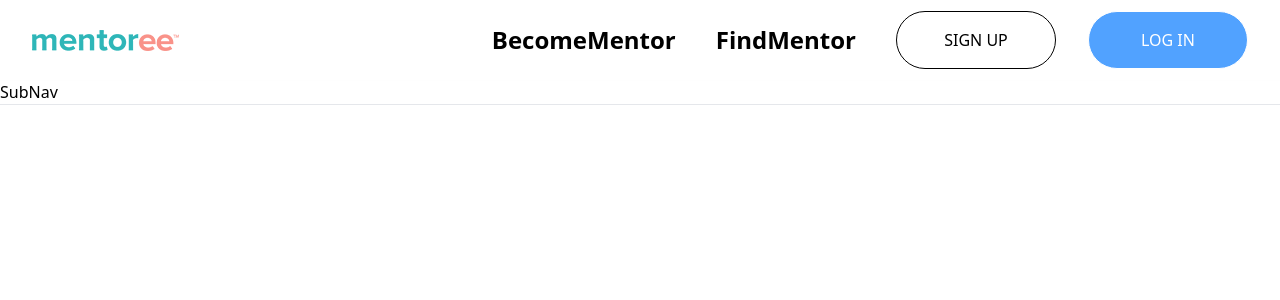
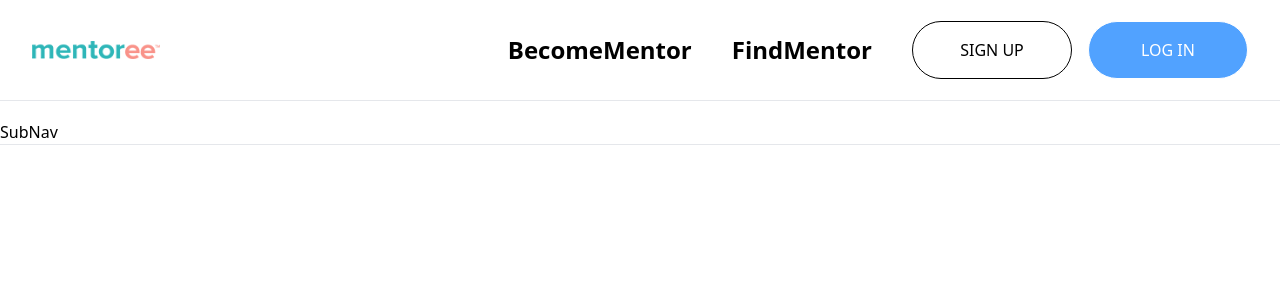
Before and after one commit to ADEDANCE/Mentor-Link, a React (Vite) app: page / in a window 1280 px wide. Shown: the top 300 px of the page. Built offline with nearby package versions, Linux system fonts and the light colour scheme.

Commit message:
update new file

```diff
--- a/src/Component/Navber.jsx
+++ b/src/Component/Navber.jsx
@@ -20,32 +20,32 @@ const Navber = () => {
 
     const SignUPButton = []
   return (
-    <div className=' relative' >
-              <nav className=' fixed bg-white/90 border-gray-100 top-0 right-0 left-0 z-50 border-b'>
-          <div className=' w-full container  items-center mx-auto flex  justify-between px-4 sm:px-6 lg:px-8 h-20 md:h20 gap-4'>
-                <div className=' flex items-center gap-1'>
-                       <img src={Mentoreelogo} alt="" />
+    <div className='' >
+              <nav className=' fixed bg-white/90 border-gray-200 top-0 right-0 left-0 z-50 border-b'>
+          <div className=' w-full container  items-center mx-auto flex  justify-between px-4 sm:px-6 lg:px-8 h-25 md:h20 gap-4'>
+                <div  className='flex-shrink-0 w-32'>
+                       <img src={Mentoreelogo} alt="" className=' w-full object-contain' />
                 </div>
                 <div>
 
                 </div>
-                <div className=' flex justify-between gap-8'>
-                      <button onClick={ () => setIsmenuOpen(!isMenuopen) } className=' md:hidden p-2' >
+                <div className=' flex justify-between '>
+                      <button onClick={ () => setIsmenuOpen(!isMenuopen) } className=' lg:hidden p-2  bg-blue-400 rounded-full ' >
                                 {
-                                    isMenuopen ? <HiX className=' size-6' />  : <HiMenu />
+                                    isMenuopen ? <HiX  className=' size-8' />  : <HiMenu className=' size-8' />
                                 }
                       </button>
 
-                      <div className='hidden items-center md:flex gap-10'>
+                         <div className='hidden items-center  lg:flex gap-10'>
                             {
                               navLink.map((link, index) => (
                                   <a key={index} href={link.href}
                                    onClick={() => setActivelink(link.href)}
-                                   className=' text-2xl font-bold hover:text-blue-400'
+                                   className=' text-2xl font-bold  hover:text-blue-400'
                                   >{link.label} </a>
                               ))
                             }
-                             <div className=' flex justify-between gap-8'>
+                             <div className=' flex justify-between gap-4'>
                             <button className=' border rounded-full text-black hover:bg-blue-400 hover:text-white  p-4 w-40'>SIGN UP</button>
                             <button className='text-white bg-blue-400 rounded-full p-4 w-40 hover:bg-white hover:text-black border'>LOG IN</button>
                       </div>
@@ -55,17 +55,19 @@ const Navber = () => {
     </nav>
 
 
-                <div className=' w-full container pt-20 '>
+                <div className=' w-full container pt-30  '>
                {
-                         isMenuopen && (
-                            <div className=' flex flex-col gap-4 md:hidden border-b border-gray-300  pb-5'>
+                        isMenuopen && (
+                           <div className='flex flex-col  gap-4 lg:hidden border-b z-50 border-gray-300 pb-5 left-0 right-0'>
                                         {navLink.map((link, index) => (
                                           <a key={index} href={link.href} onClick={() => {
                                             setActivelink(link.href);
                                             setIsmenuOpen(false);
                                           }}
-                                           className=' text-2xl font-semibold flex justify-between  '
-                                          >{link.label} <HiArrowRight className=' text-gray-700 size-6' /> </a>
+                                           className=' text-2xl NavText  flex justify-between  hover:text-blue-400 hover:scale-105
+                                            transition-transform duration-200 '
+                                          >  <span className='ml-7' >{link.label}</span>
+                                             <HiArrowRight className=' text-gray-700 size-6 mr-5' /> </a>
                                         ))}
 
                                         { subNavlink.map((link, index) => (
@@ -73,12 +75,12 @@ const Navber = () => {
                                             onClick={() => {setActivelink(link.href);
                                               setIsmenuOpen(false);
                                             }}
-                                            className=' text-xl text-gray-500'
+                                            className=' ml-7 text-xl text-gray-500 font-semibold hover:text-blue-400 '
                                           >{link.label}</a>
                                         ))}
                                    <div className='flex gap-4 justify-end'>
-                            <button className=' border rounded-full text-black  p-4 w-40'>SIGN UP</button>
-                            <button className='text-white bg-blue-400 rounded-full p-4 w-40'>LOG IN</button>
+                            <button className=' border rounded-full text-black hover:bg-blue-400 hover:text-white  p-4 w-40'>SIGN UP</button>
+                            <button className='text-white bg-blue-400 rounded-full p-4 w-40 hover:bg-white hover:text-black border'>LOG IN</button>
                       </div>
                             </div>
                          )
```
